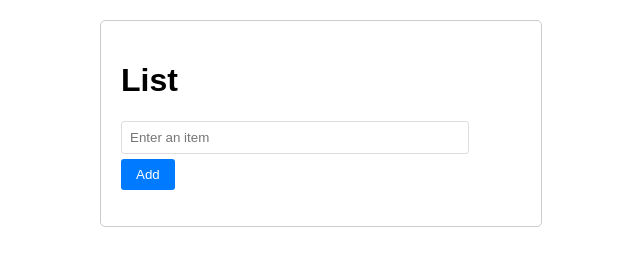
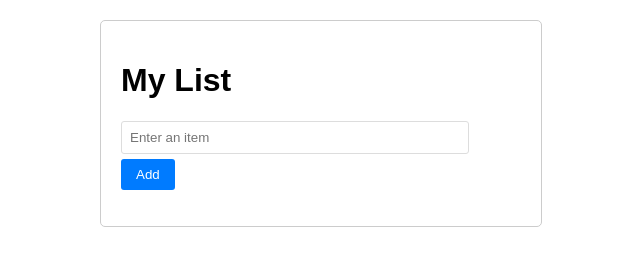
Before and after one commit to ShivaniDemo/TodoAppDemo, a website: page index.html in a window 1280 px wide. Shown: the whole page, without its empty margins (319-959 px from the left). Drawn offline with Linux system fonts and the light colour scheme.

Commit message:
Update index.html

```diff
--- a/index.html
+++ b/index.html
@@ -49,7 +49,7 @@
 </head>
 <body>
     <div id="container">
-        <h1>List</h1>
+        <h1>My List</h1>
         <input type="text" id="itemInput" placeholder="Enter an item">
         <button id="addButton" style="margin-top: 5px;">Add</button>
         <ol id="itemList">
```
